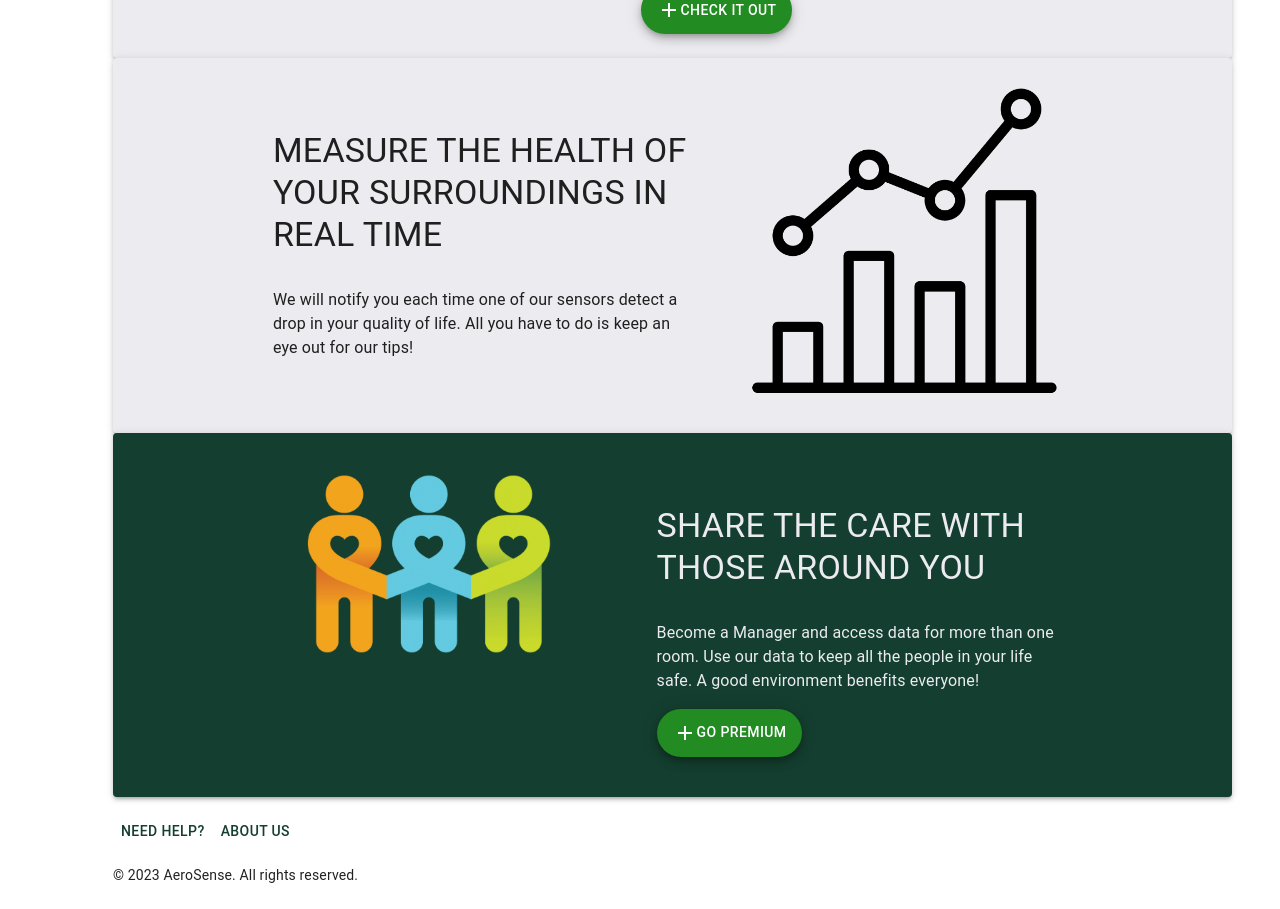
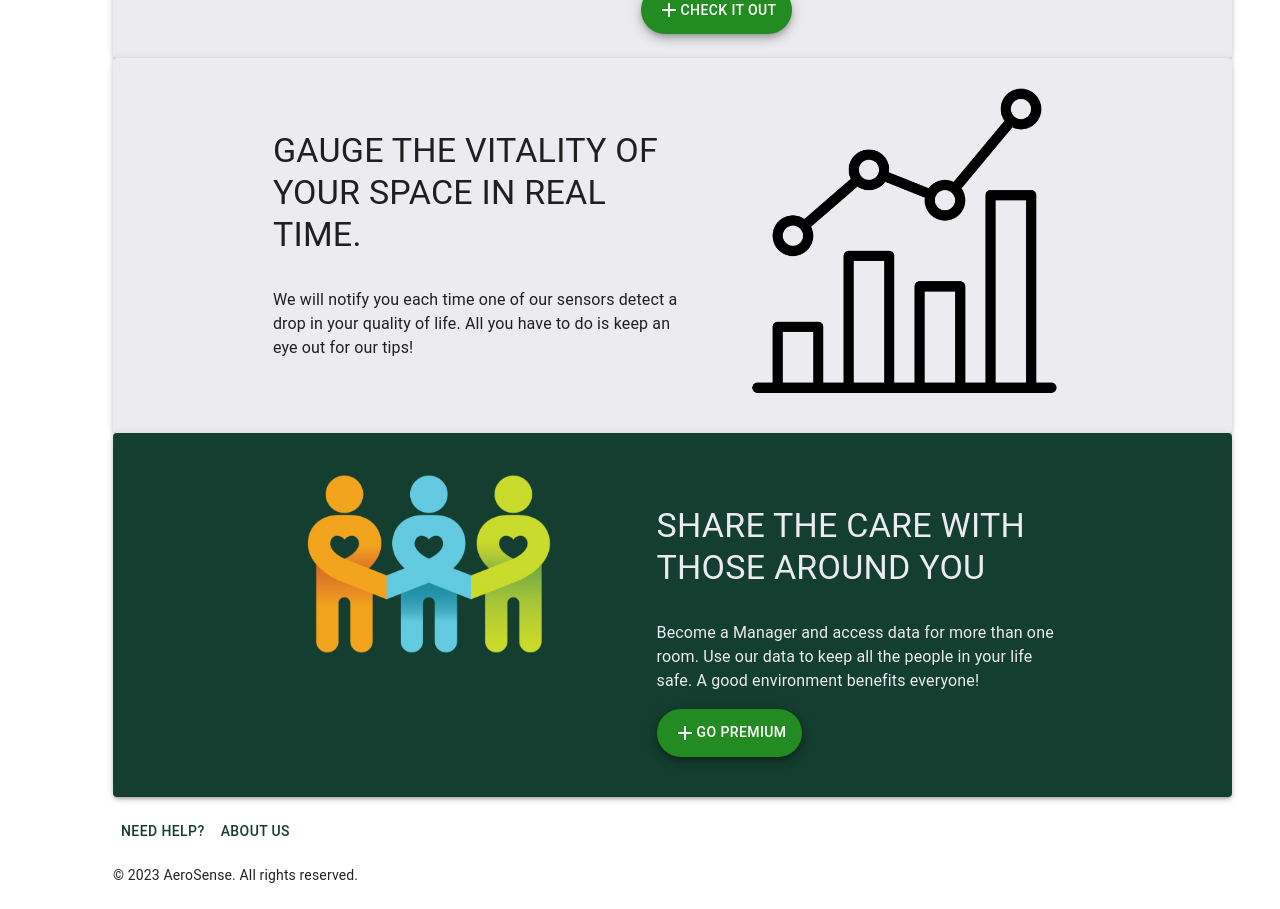
Before and after one commit to DianaZaha/AeroSense_FrontEnd, a React (Create React App) app: page / in a window 1280 px wide. Shown: the part 1520-2429 px from the top of the page. Built offline with nearby package versions, Linux system fonts and the light colour scheme.

Commit message:
fix text in fron page (#32)

```diff
--- a/src/Blue/FrontPage/PageDetailsStats.jsx
+++ b/src/Blue/FrontPage/PageDetailsStats.jsx
@@ -9,7 +9,7 @@ export default function PageDetailsStats () {
         <Grid item xs={10} sm={5}>
         <Box sx={{ display: 'flex', flexWrap: 'wrap', justifyContent: "center", flexDirection: 'column', p: 1, m: 1, }}>
           <Typography variant="h4" mt={4} mb={2}>
-          MEASURE THE HEALTH OF YOUR SURROUNDINGS IN REAL TIME
+            GAUGE THE VITALITY OF YOUR SPACE IN REAL TIME.
           </Typography>
           <Typography variant="body1" mt={2} mb={2}>
           We will notify you each time one of our sensors detect a drop in your quality of life. All you have to do is keep an eye out for our tips!
```
